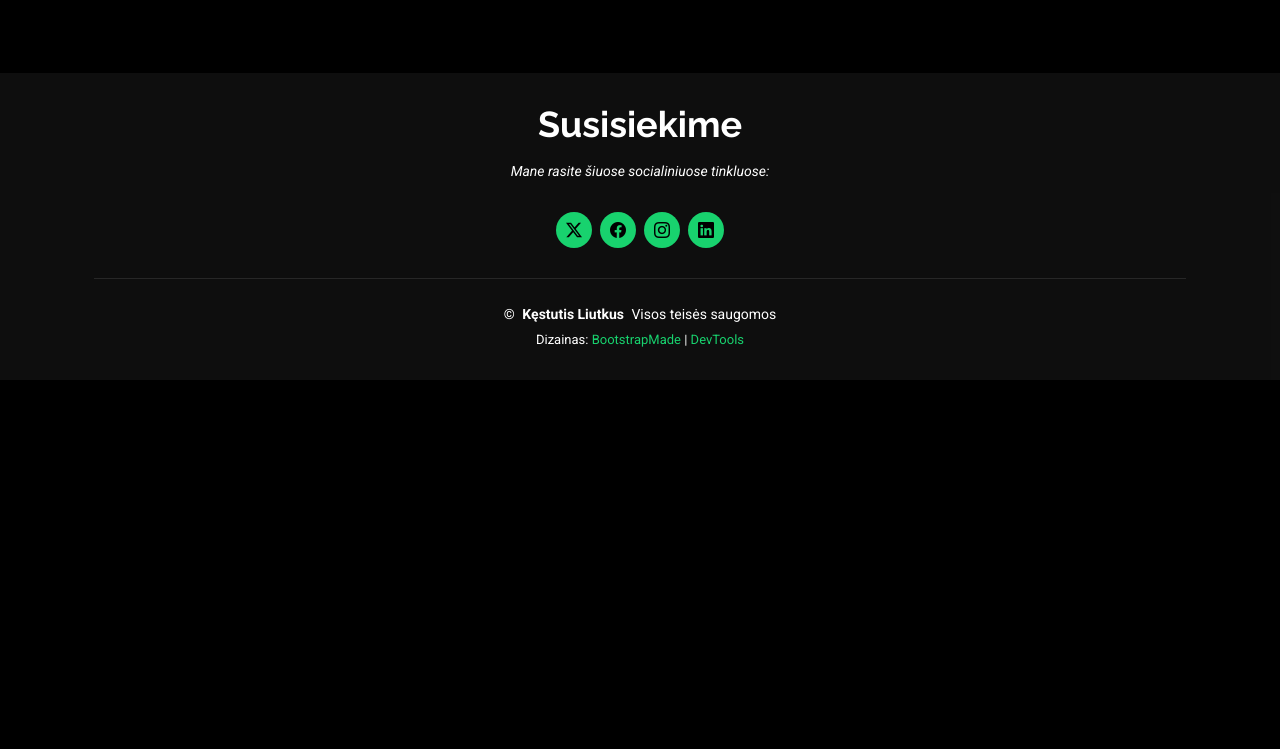
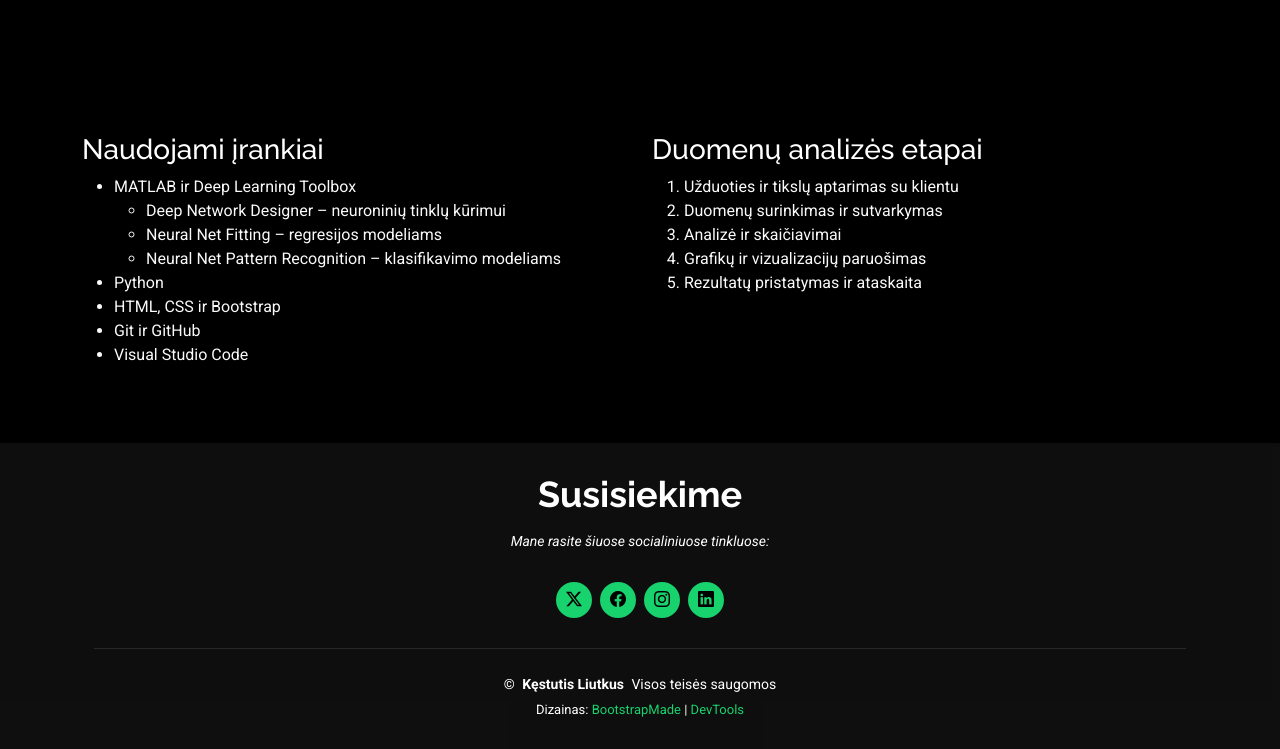
Before and after one commit to Kesstas/KestutisLiutkus.github.io, a plain HTML site: page services.html in a window 1280 px wide. Shown: the part 1586-2335 px from the top of the page. Before the commit the page ends 1966 px from the top, so only its background shows below. Drawn offline with Linux system fonts and the light colour scheme.

Commit message:
Update services.html

```diff
--- a/services.html
+++ b/services.html
@@ -200,6 +200,47 @@
 
     </section><!-- /Pricing Table Section -->
 
+    <!-- Tools and Process Section -->
+    <section id="process" class="process section">
+
+      <div class="container" data-aos="fade-up" data-aos-delay="100">
+
+        <div class="row gy-4">
+
+          <div class="col-lg-6">
+            <h3>Naudojami įrankiai</h3>
+            <ul>
+              <li>MATLAB ir Deep Learning Toolbox
+                <ul>
+                  <li>Deep Network Designer – neuroninių tinklų kūrimui</li>
+                  <li>Neural Net Fitting – regresijos modeliams</li>
+                  <li>Neural Net Pattern Recognition – klasifikavimo modeliams</li>
+                </ul>
+              </li>
+              <li>Python</li>
+              <li>HTML, CSS ir Bootstrap</li>
+              <li>Git ir GitHub</li>
+              <li>Visual Studio Code</li>
+            </ul>
+          </div>
+
+          <div class="col-lg-6">
+            <h3>Duomenų analizės etapai</h3>
+            <ol>
+              <li>Užduoties ir tikslų aptarimas su klientu</li>
+              <li>Duomenų surinkimas ir sutvarkymas</li>
+              <li>Analizė ir skaičiavimai</li>
+              <li>Grafikų ir vizualizacijų paruošimas</li>
+              <li>Rezultatų pristatymas ir ataskaita</li>
+            </ol>
+          </div>
+
+        </div>
+
+      </div>
+
+    </section><!-- /Tools and Process Section -->
+
   </main>
 
   <footer id="footer" class="footer dark-background">
```
